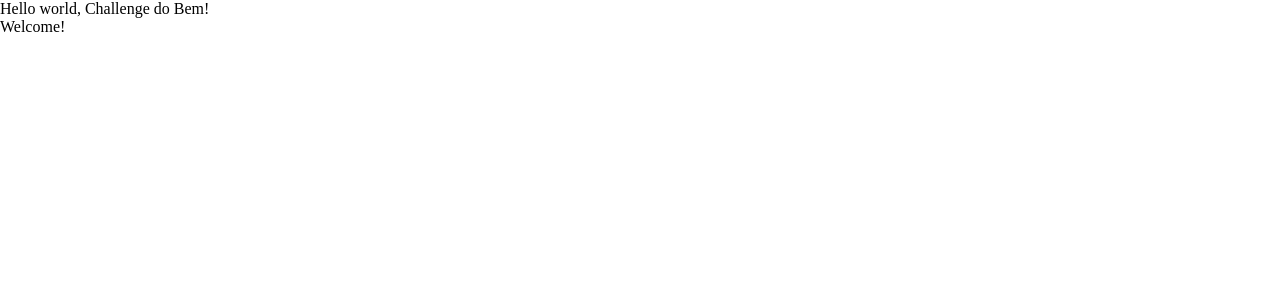
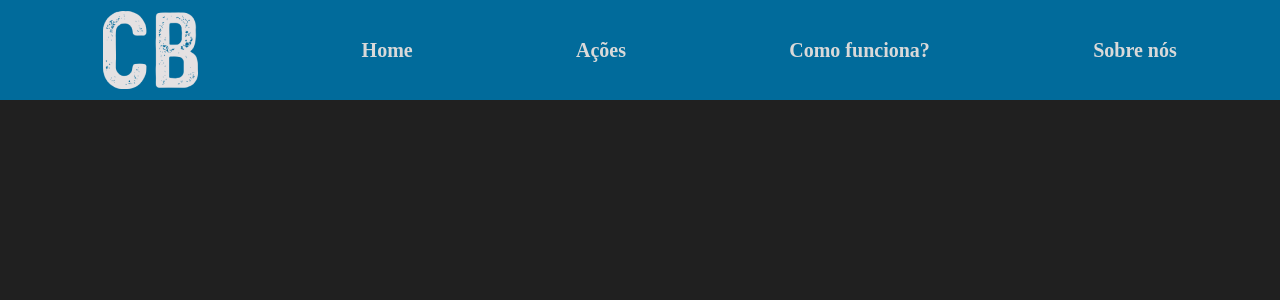
Before and after one commit to AlunosSejaDev/challenge-do-bem-reactJS, a Next.js app: page / in a window 1280 px wide. Shown: the top 300 px of the page. Built offline with nearby package versions, Linux system fonts and the light colour scheme.

Commit message:
Estilização do header, background color e teste de commit + pull request

```diff
--- a/pages/index.jsx
+++ b/pages/index.jsx
@@ -1,10 +1,10 @@
+import LandingPage from "../src/components/landingPage/LadingPage"
 
 
 function Index () {
   return (
     <>
-    <div>Hello world, Challenge do Bem!</div>
-    <div> Welcome! </div>
+    <LandingPage />
     </>
 
   )
--- a/src/components/header/Header.jsx
+++ b/src/components/header/Header.jsx
@@ -0,0 +1,18 @@
+import styles from './Header.module.css'
+
+function Header () {
+  return (
+
+  <header className={styles.header}>
+      <img src="cbIconHeader.svg.png"></img>
+      <a href='' style={{ color:"#d9d9d9", fontWeight:"bold" }}>Home</a>
+      <a href='' target="_blank" style={{ color:"#d9d9d9", fontWeight:"bold" }}>Ações</a>
+      <a href='' target="_blank" style={{ color:"#d9d9d9", fontWeight:"bold" }}>Como funciona?</a>
+      <a href='' target="_blank" style={{ color:"#d9d9d9", fontWeight:"bold" }}>Sobre nós</a>
+
+  </header>
+
+  )
+}
+
+export default Header;
--- a/src/components/header/Header.module.css
+++ b/src/components/header/Header.module.css
@@ -0,0 +1,12 @@
+.header {
+  display: flex;
+  gap: 60px;
+  align-items: center;
+  justify-content: space-evenly;
+  background-color: #016B9B;
+  font-size: 20px;
+  position: absolute;
+  width: 100%;
+  height: 100px;
+
+}
--- a/src/components/landingPage/LadingPage.jsx
+++ b/src/components/landingPage/LadingPage.jsx
@@ -0,0 +1,11 @@
+import Header from "../header/Header"
+
+function LandingPage () {
+  return (
+    <div>
+      <Header />
+    </div>
+  )
+}
+
+export default LandingPage;
--- a/src/style.css
+++ b/src/style.css
@@ -1,4 +1,10 @@
 * {
   padding: 0;
   margin: 0;
+  text-decoration: none;
 }
+
+body {
+  background-color: #202020;
+
+}
```
Also changed, not shown: public/cbIconHeader.svg.png (added), 1 other file (tests, documents, lock files or other folders).
